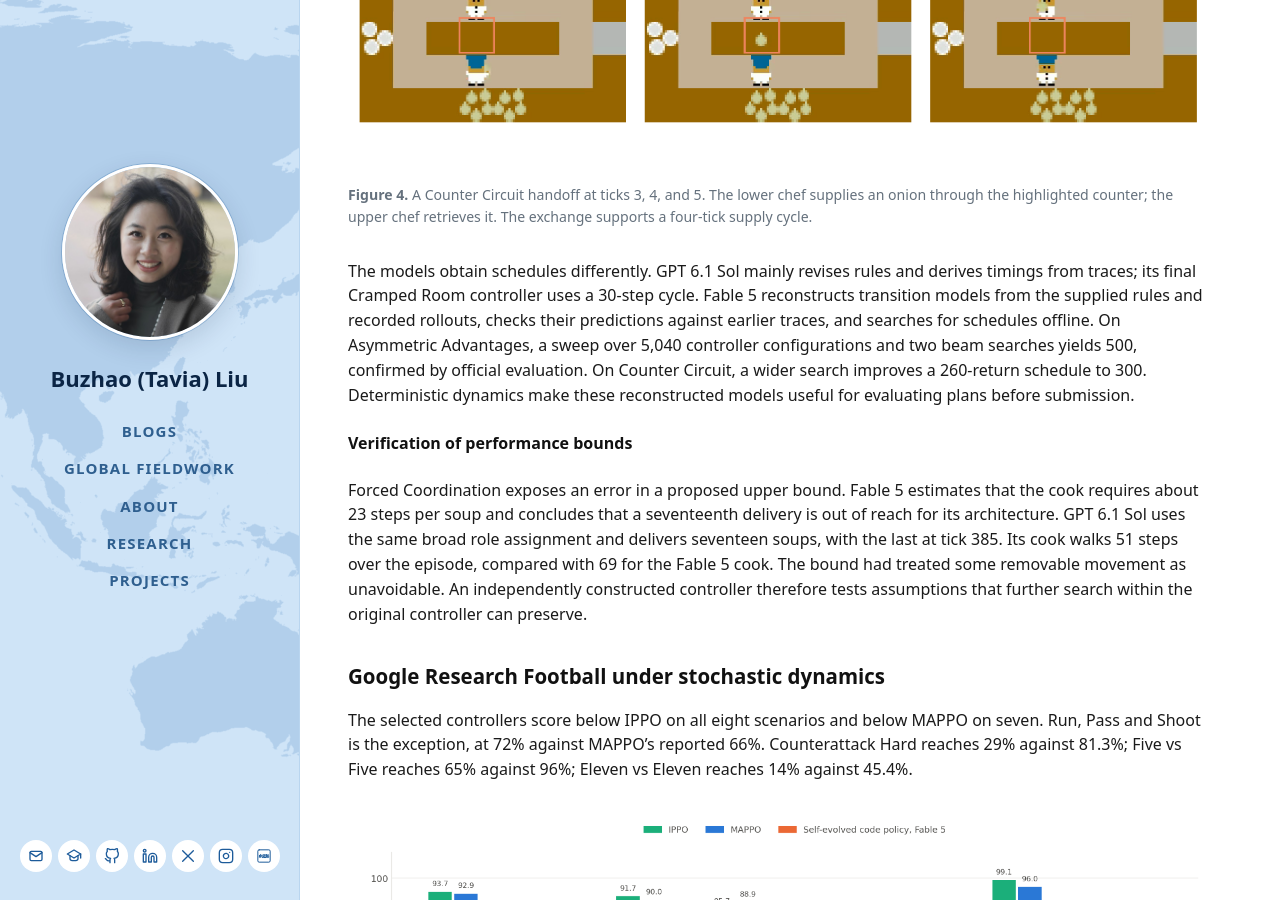
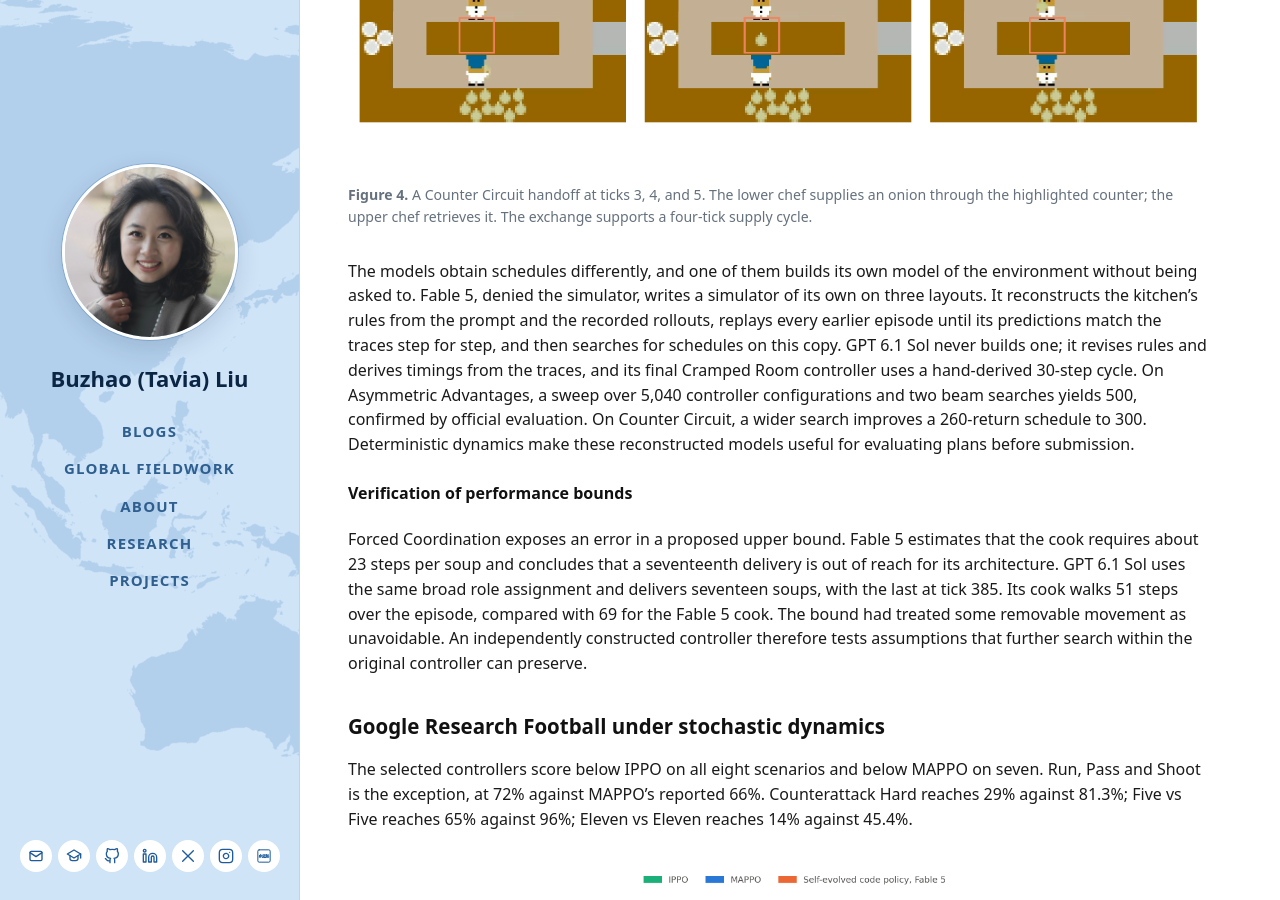
Before and after one commit to tavia-liu/tavia-liu.github.io, a Jekyll site: the page built from _posts/2026-10-31-self-improving-code-as-policies.md, in a window 1280 px wide and 900 px high, scrolled down 3389 px. Built offline with Jekyll 4.4.1, drawn with Linux system fonts in a browser that asks for light colours.

Commit message:
Emphasize Fable's emergent self-built simulator

```diff
--- a/_posts/2026-10-31-self-improving-code-as-policies.md
+++ b/_posts/2026-10-31-self-improving-code-as-policies.md
@@ -83,7 +83,7 @@
   <figcaption style="margin-top: .65rem; color: #65717d; font-size: .88rem; line-height: 1.5;"><strong>Figure 4.</strong> A Counter Circuit handoff at ticks 3, 4, and 5. The lower chef supplies an onion through the highlighted counter; the upper chef retrieves it. The exchange supports a four-tick supply cycle.</figcaption>
 </figure>
 
-The models obtain schedules differently. GPT 6.1 Sol mainly revises rules and derives timings from traces; its final Cramped Room controller uses a 30-step cycle. Fable 5 reconstructs transition models from the supplied rules and recorded rollouts, checks their predictions against earlier traces, and searches for schedules offline. On Asymmetric Advantages, a sweep over 5,040 controller configurations and two beam searches yields 500, confirmed by official evaluation. On Counter Circuit, a wider search improves a 260-return schedule to 300. Deterministic dynamics make these reconstructed models useful for evaluating plans before submission.
+The models obtain schedules differently, and one of them builds its own model of the environment without being asked to. Fable 5, denied the simulator, writes a simulator of its own on three layouts. It reconstructs the kitchen's rules from the prompt and the recorded rollouts, replays every earlier episode until its predictions match the traces step for step, and then searches for schedules on this copy. GPT 6.1 Sol never builds one; it revises rules and derives timings from the traces, and its final Cramped Room controller uses a hand-derived 30-step cycle. On Asymmetric Advantages, a sweep over 5,040 controller configurations and two beam searches yields 500, confirmed by official evaluation. On Counter Circuit, a wider search improves a 260-return schedule to 300. Deterministic dynamics make these reconstructed models useful for evaluating plans before submission.
 
 #### Verification of performance bounds
 
```
